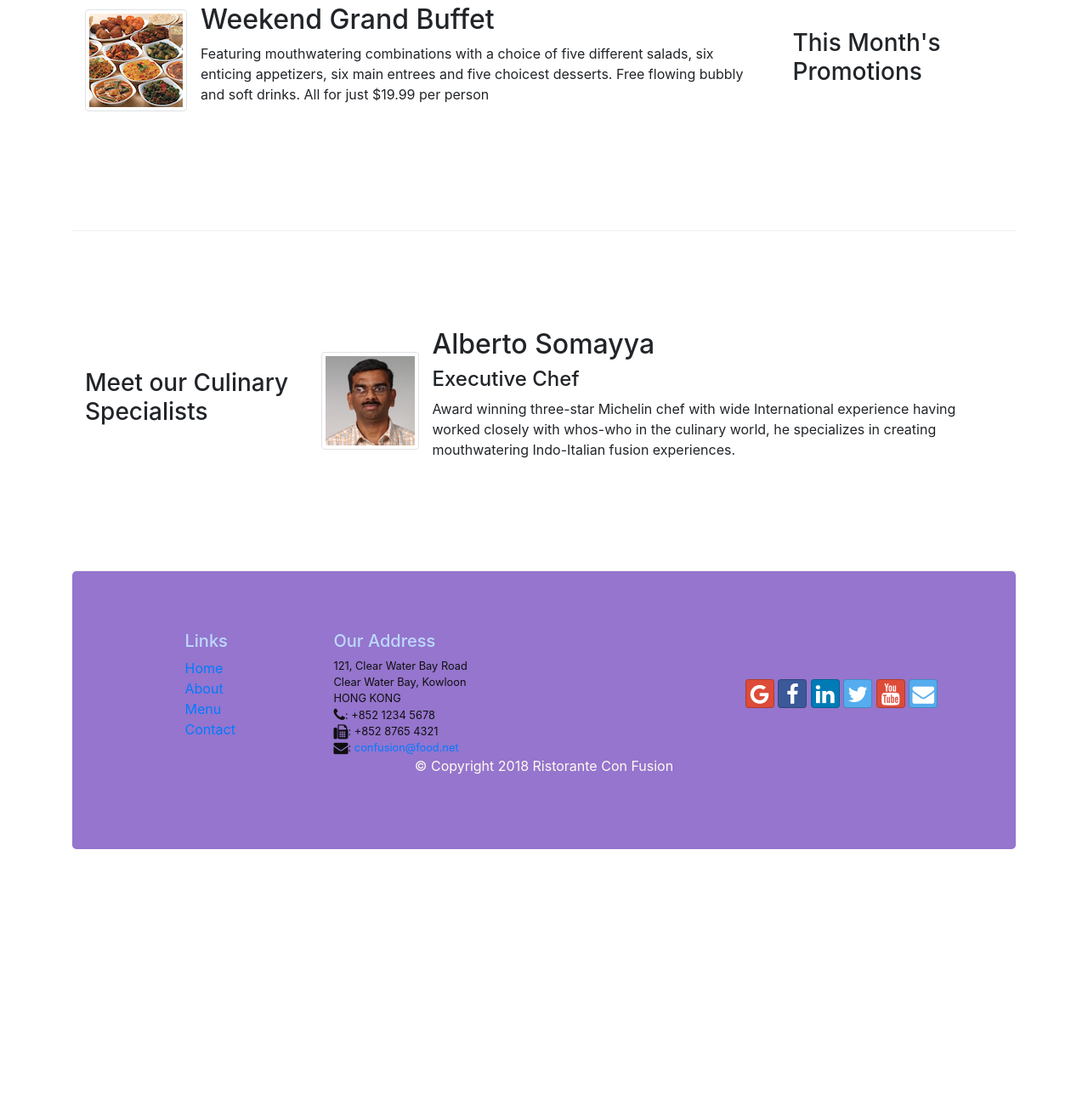
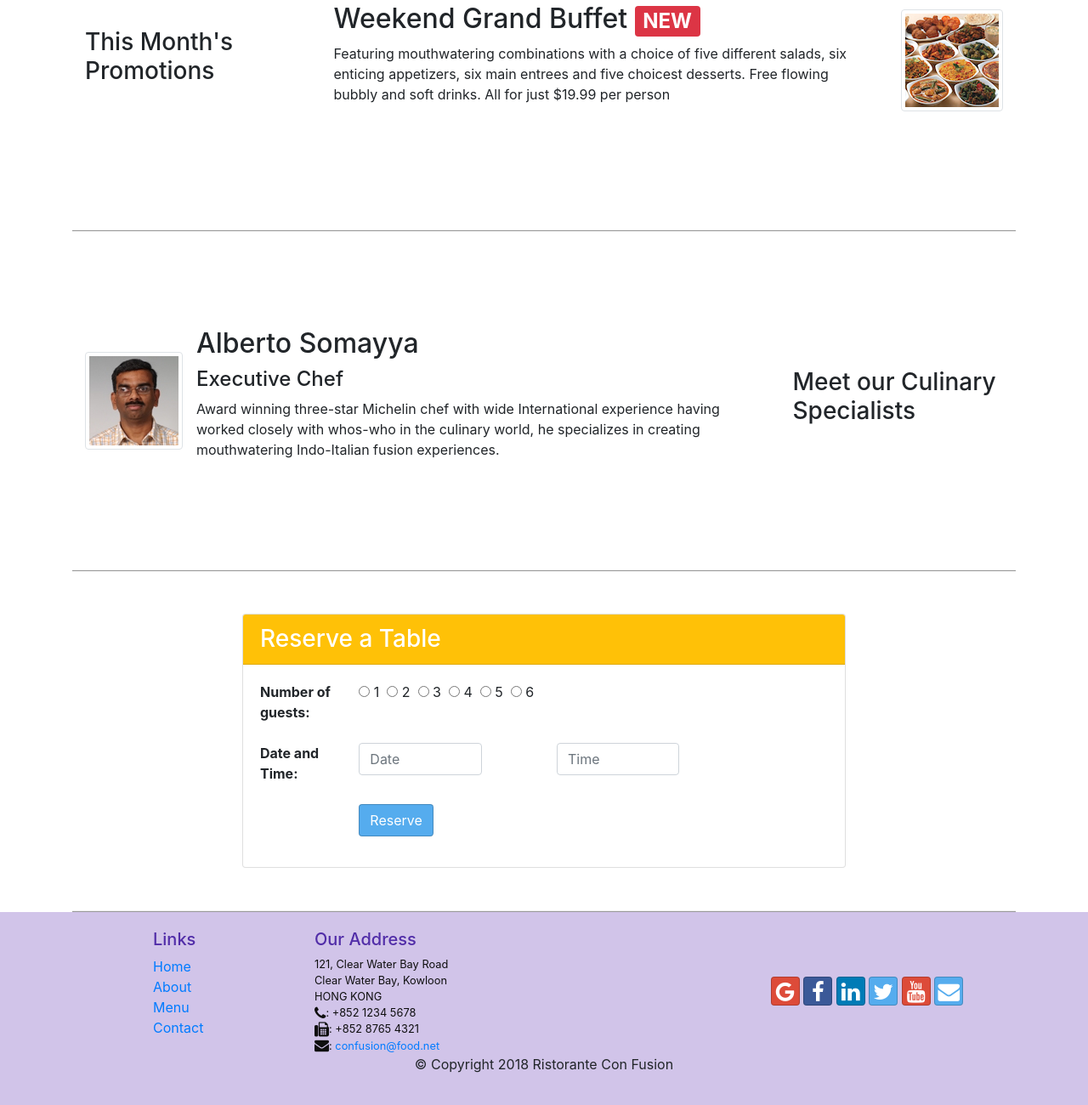
Before and after one commit to amalmohann/bootstrap4, a website: page index.html in a window 1280 px wide. Shown: the part 862-2162 px from the top of the page at 85% size. Before the commit the page ends 1861 px from the top, so only its background shows below. Drawn offline with nearby package versions, Linux system fonts and the light colour scheme.

Commit message:
assignment 2

```diff
--- a/css/styles.css
+++ b/css/styles.css
@@ -6,7 +6,7 @@
 .row-content{
     margin:0px auto;
     padding: 50px 0px 50px 0px;
-    border-bottom: 1px ridge;
+    border-bottom: 2px ridge;
     min-height: 400px;
 }
 
@@ -27,7 +27,7 @@ address{
   } */
 
 .footer-font{
-    color:#bdd9ff
+    color:#512DA8
 }
 
 .footer{
--- a/index.html
+++ b/index.html
@@ -40,8 +40,11 @@
                     <p>We take inspiration from the World's best cuisines, and create a unique fusion experience.
                       Our lipsmacking creations will tickle your culinary senses!</p>
                 </div>
-                <div class="col-12 col-sm align-self-center">
+                <div class="col-12 col-sm-3 align-self-center">
                     <img class="img-fluid" src="/img/logo.png" alt="LOGO">
+                </div>
+                <div class="col-12 col-sm-3 align-self-center">
+                    <a class="btn btn-block btn-warning" href="#reserve"><strong>Reserve Table</strong></a>
                 </div>
             </div>
         </div>
@@ -51,10 +54,10 @@
     <div class="container">
 
         <div class="row row-content align-items-center">
-            <div  class="col-12 col-sm-4 col-md-3">
+            <div  class="col-12 col-sm-4 col-md-3 order-sm-last col-md-3">
                 <h3>Our Lipsmacking Culinary Creations</h3>
             </div>
-            <div class="col col-sm col-md">
+            <div class="col col-sm col-md order-sm-first col-md">
                 <div class="media">
                     <img src="/img/uthappizza.png" alt="uthappizza" class="d-flex img-thumbnail mr-3 align-self-center">
                     <div class="media-body">
@@ -67,14 +70,14 @@
 
 
         <div class="row row-content align-items-center">
-            <div class="col-12 col-sm-4 order-sm-last col-md-3">
+            <div class="col-12 col-sm-4 col-md-3">
                 <h3>This Month's Promotions</h3>
             </div>
-            <div class="col col-sm order-sm-first col-md">
-                <div class="media">
-                    <img src="/img/buffet.png" alt="Buffet" class="d-flex img-thumbnail mr-3 align-self-center">
-                    <div class="media-body">
-                        <h2 class="mt-0">Weekend Grand Buffet</h2>
+            <div class="col col-sm">
+                <div class="media order-sm-last">
+                    <img src="/img/buffet.png" alt="Buffet" class="d-flex img-thumbnail ml-3 align-self-center">
+                    <div class="media-body order-sm-first col-md">
+                        <h2 class="mt-0">Weekend Grand Buffet <span class="badge badge-danger">NEW</span></h2>
                         <p class="d-none d-sm-block">Featuring mouthwatering combinations with a choice of five different salads, six enticing appetizers, six main entrees and five choicest desserts. Free flowing bubbly and soft drinks. All for just $19.99 per person </p>
                     </div>
                 </div>
@@ -83,10 +86,10 @@
         </div>
 
         <div class="row row-content align-items-center">
-            <div class="col-12 col-sm-4 col-md-3">
+            <div class="col-12 col-sm-4 col-md-3 order-sm-last col-md-3">
                 <h3>Meet our Culinary Specialists</h3>
             </div>
-            <div class="col col-sm col-md">
+            <div class="col col-sm col-md order-sm-first col-md">
                 <div class="media">
                     <img src="/img/alberto.png" alt="Alberto" class="d-flex img-thumbnail mr-3 align-self-center">
                     <div class="media-body">
@@ -98,8 +101,57 @@
                 </div>
             </div>
         </div>
+        <div class="row row-content justify-content-center" id="reserve">
+            <div class="col-12 col-sm-8">
+                <div class="card">
+                    <h3 class="card-header bg-warning text-white">Reserve a Table</h3>
+                    <div class="card-body">
+                        <form>
+                            <div class="form-group row">
+                                <div class="col-2">
+                                    <label for="people">
+                                        <strong>Number of guests:</strong>
+                                    </label>
+                                </div>
+                                <div class="col-10">
+                                    <div class="form-radio">
+                                        <label class="radio-inline"><input type="radio" name="people"> 1&nbsp;</label>
+                                        <label class="radio-inline"><input type="radio" name="people"> 2&nbsp;</label>
+                                        <label class="radio-inline"><input type="radio" name="people"> 3&nbsp;</label>
+                                        <label class="radio-inline"><input type="radio" name="people"> 4&nbsp;</label>
+                                        <label class="radio-inline"><input type="radio" name="people"> 5&nbsp;</label>
+                                        <label class="radio-inline"><input type="radio" name="people"> 6&nbsp;</label>
+                                    </div>
+                                </div>
+                            </div>
+                            <div class="form-group row">
+                                <div class="col-2">
+                                    <label for="dateandtime">
+                                        <strong>Date and Time:</strong>
+                                    </label>
+                                </div>
+                                <div class="col-3">
+                                    <input class="form-control" type="text" placeholder="Date">
+                                </div>
+                                <div class="col-3 offset-1">
+                                    <input class="form-control" type="text" placeholder="Time">
+                                </div>
+                            </div>
+                            <div class="form-group row">
+                                <div class="col-2 offset-2">
+                                    <button class="btn btn-twitter" >Reserve</button>
+                                </div>
+                            </div>
+                        </form>
+                    </div>
+                </div>
+            </div>
+        </div>
+    </div>
 
-    <footer class="jumbotron">
+
+
+    <footer class="footer">
         <div class="container">
             <div class="row">
                 <div class="col-4 offset-1 col-sm-2">
```
